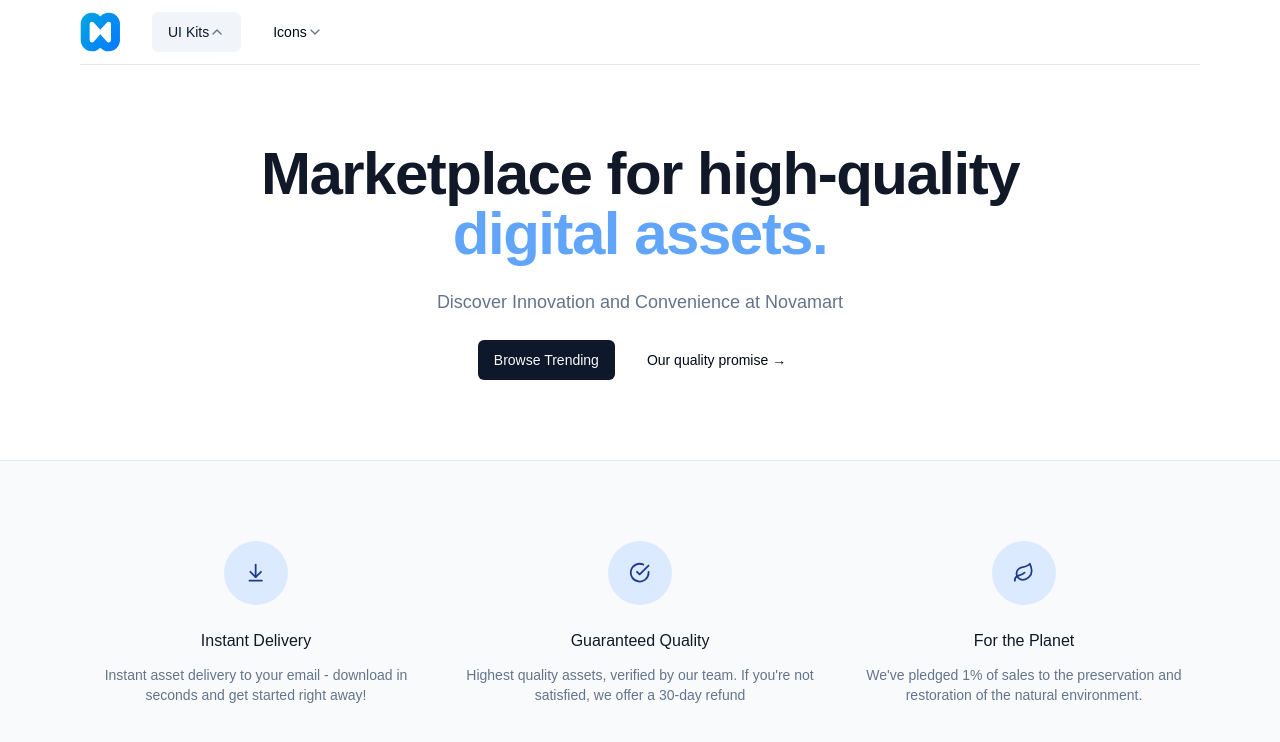
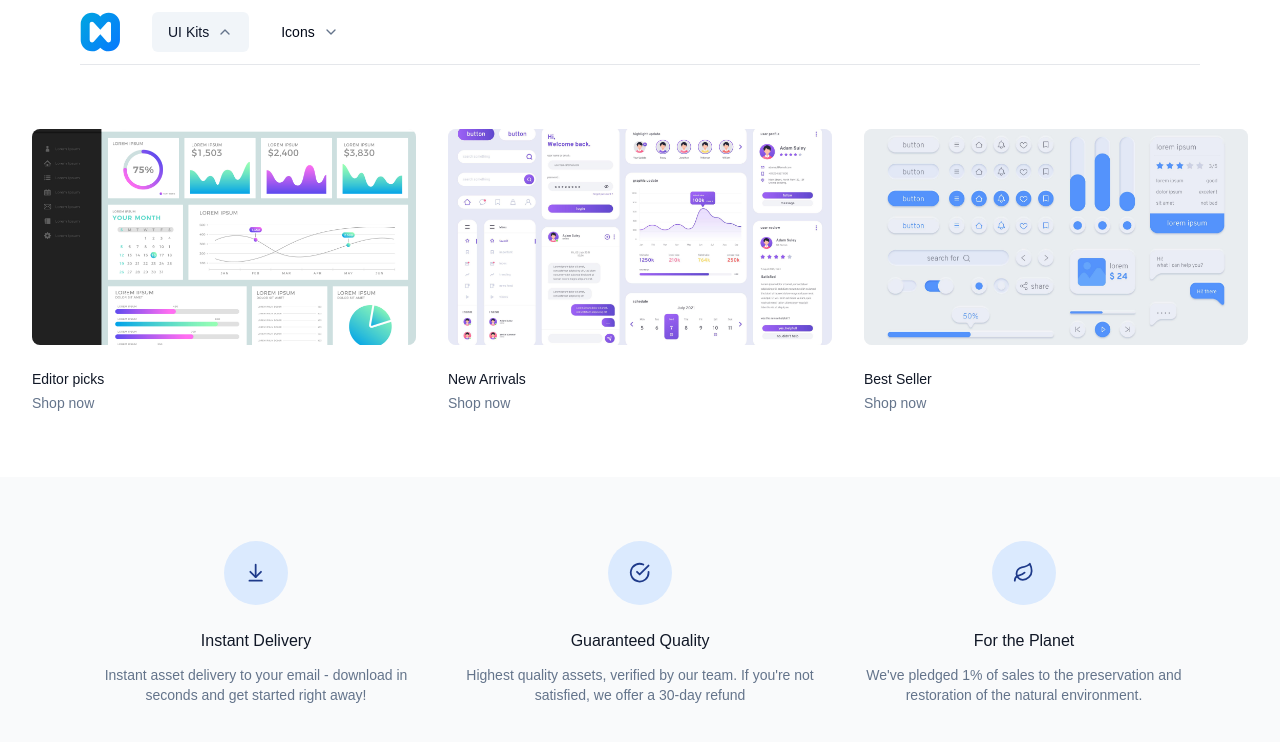
Before and after one commit to Adeleyeha-17/Novamart, a Next.js app: page / in a window 1280 px wide. Both pictures are taken after a click on the button "UI Kits". Shown: the top 742 px of the page. Built offline with nearby package versions, Linux system fonts and the light colour scheme; a web font is replaced by a local one.

Commit message:
complete the navbar on large screen sizes with all functionalities

```diff
--- a/src/components/NavItem.tsx
+++ b/src/components/NavItem.tsx
@@ -5,6 +5,8 @@
 import { ChevronDown } from "lucide-react"
 import { cn } from "@/lib/utils"
 import { lusitana } from "./ui/fonts"
+import Image from "next/image"
+import Link from "next/link"
 
 type Category = typeof PRODUCT_CATEGORIES[number]
 
@@ -26,12 +28,44 @@
          <div className="relative flex items-center">
          <Button onClick={handleOpen} variant={isOpen ? 'secondary' : 'ghost'}>
          {category.label}
-         <ChevronDown className={cn("h-4 w-4 transition-all text-muted-foreground", {
-            "-rotate-180" : isOpen
+         <ChevronDown className={cn("h-4 w-4 ml-2 transition-all text-muted-foreground", {
+            "-rotate-180" : isOpen,
          })} />
          </Button>
          </div>
 
+         {isOpen ? (
+            <div className={cn("absolute inset-x-0 top-full text-sm text-muted-foreground",
+               {" animate-in fade-in-10 slide-in-from-top-5" : !isAnyOpen,}
+            )}>
+               <div className="absolute inset-0 top-1/2 bg-white"  aria-hidden="true" />
+
+               <div className="relative bg-white">
+                  <div className="mx-auto max-w-7xl px-8">
+                     <div className="grid grid-cols-4 gap-x-8 gap-y-10 py-16">
+                        <div className="col-span-4 col-start-1 grid grid-cols-3 gap-x-8">
+                           {category.featured.map((item) => (
+                              <div key={item.name} className="group relative text-base sm:text-sm">
+                                 <div className="relative aspect-video overflow-hidden rounded-lg bg-gray-100 group-hover:opacity-75">
+                                 <Image
+                                    src={item.imageSrc}
+                                    alt="product category image"
+                                    fill
+                                    className="object-cover object-center"
+                                 />
+                                 </div>
+
+                                 <Link href={item.href} className="mt-6 block font-medium text-gray-900">{item.name}</Link>
+                                 <p className="mt-1" aria-hidden="true">Shop now</p>
+                              </div>
+                           ))}
+                        </div>
+                     </div>
+                  </div>
+
+               </div>
+            </div>
+         ) : null}
       </div>
    )
 }
--- a/src/components/NavItems.tsx
+++ b/src/components/NavItems.tsx
@@ -1,16 +1,35 @@
 "use client"
 
 import { PRODUCT_CATEGORIES } from "@/config"
-import { useState } from "react"
+import { useEffect, useRef, useState } from "react"
 import NavItem from "./NavItem"
+import { useOnClickOutside } from "@/hooks/use-on-click-outside"
 
 const NavItems = () => {
    const [ activeIndex, setActiveIndex] = useState<null | number>(null)
 
+   useEffect(() => {
+      const handler = (e: KeyboardEvent) => {
+         if(e.key === "Escape") {
+            setActiveIndex(null)
+         }
+      }
+
+      document.addEventListener("keydown",  handler)
+
+      return () => {
+         document.removeEventListener("keydown", handler)
+      }
+   }, [])
+
    const isAnyOpen = activeIndex !== null
 
+   const navRef = useRef<HTMLDivElement | null>(null)
+
+   useOnClickOutside(navRef, () => setActiveIndex(null))
+
    return(
-      <div className="flex gap-4 h-full">
+      <div className="flex gap-4 h-full" ref={navRef}>
          {PRODUCT_CATEGORIES.map((category, i) => {
             const handleOpen = () => {
                if(activeIndex === i) {
--- a/src/config/index.ts
+++ b/src/config/index.ts
@@ -34,7 +34,7 @@
          {
             name: "Bestselling Icons",
             href: "#",
-            imageSrc: "/nav/icons/bestseller.jpg"
+            imageSrc: "/nav/icons/bestsellers.jpg"
          }
       ]
    }
--- /dev/null
+++ b/src/hooks/use-on-click-outside.ts
@@ -0,0 +1,27 @@
+import { RefObject, useEffect } from "react";
+
+type Event = MouseEvent | TouchEvent;
+
+export const useOnClickOutside = <T extends HTMLElement = HTMLElement>(
+  ref: RefObject<T>,
+  handler: (event: Event) => void
+) => {
+  useEffect(() => {
+    const listener = (event: Event) => {
+      const el = ref?.current;
+      if (!el || el.contains((event?.target as Node) || null)) {
+        return;
+      }
+
+      handler(event); // Call the handler only if the click is outside of the element passed.
+    };
+
+    document.addEventListener("mousedown", listener);
+    document.addEventListener("touchstart", listener);
+
+    return () => {
+      document.removeEventListener("mousedown", listener);
+      document.removeEventListener("touchstart", listener);
+    };
+  }, [ref, handler]); // Reload only if ref or handler changes
+};
```
